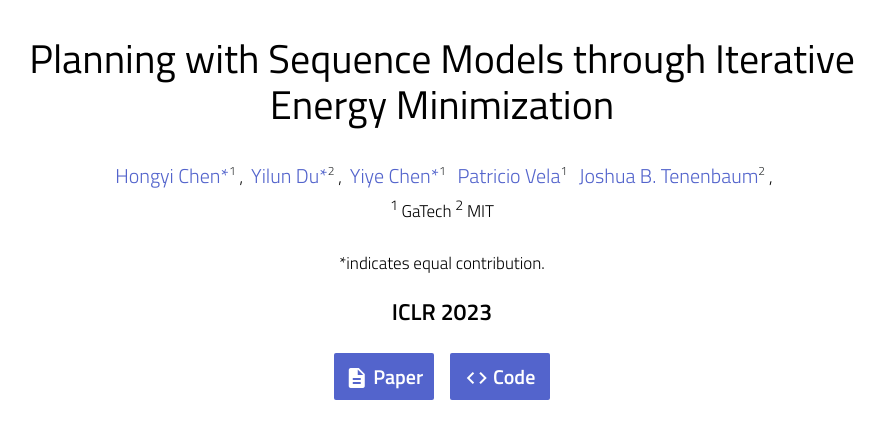
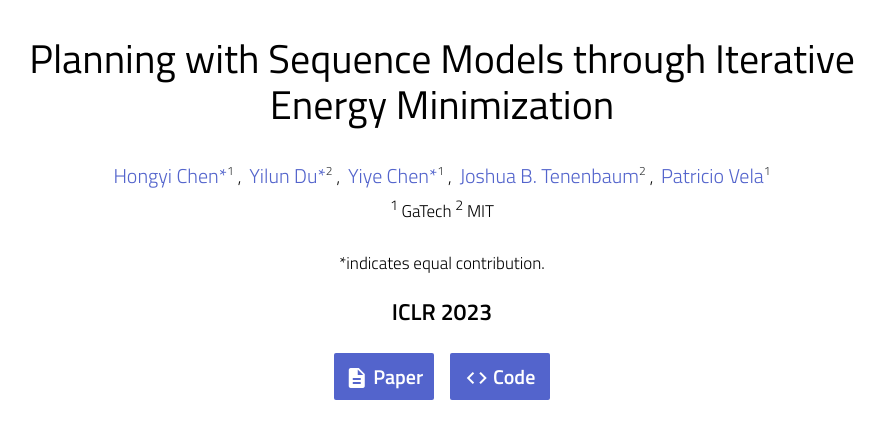
Before and after one commit to hychen-naza/hychen-naza.github.io, a Jekyll site: the page projects/LEAP/index.html, which Jekyll copies as it is, in a window 1280 px wide and 900 px high. Shown: the top 439 px of the window, without its empty margins (198-1083 px from the left). Built offline with Jekyll 4.4.1, drawn with Linux system fonts in a browser that asks for light colours; nearby versions of some CDN libraries.

```diff
--- a/projects/LEAP/index.html
+++ b/projects/LEAP/index.html
@@ -410,9 +410,9 @@ pre {
             <div class="author-row-new">
                 <a href="https://hychen-naza.github.io/">Hongyi Chen*<sup>1</sup></a>,
                 <a href="https://yilundu.github.io/">Yilun Du*<sup>2</sup></a>,
-                <a href="https://yiyechen.github.io/">Yiye Chen*<sup>1</sup></a>
+                <a href="https://yiyechen.github.io/">Yiye Chen*<sup>1</sup></a>,
+                <a href="https://scholar.google.com/citations?user=rRJ9wTJMUB8C&hl=en">Joshua B. Tenenbaum<sup>2</sup></a>,
                 <a href="https://www.ece.gatech.edu/faculty-staff-directory/patricio-antonio-vela">Patricio Vela<sup>1</sup></a>
-                <a href="https://scholar.google.com/citations?user=rRJ9wTJMUB8C&hl=en">Joshua B. Tenenbaum<sup>2</sup></a>,
             </div>
         </center>
         <center>
```
